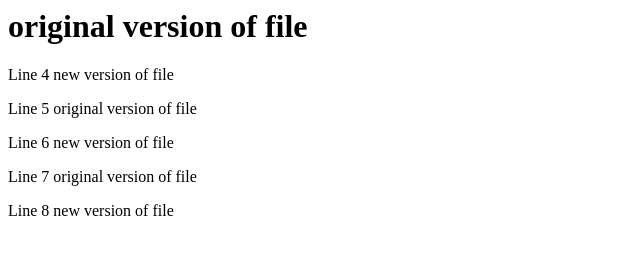
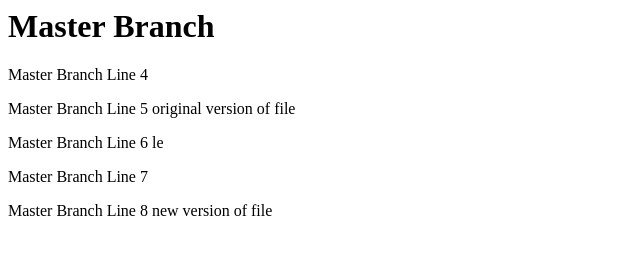
Before and after one commit to maxdiediker/sm15-branchpractice, a plain HTML site: page index.htm in a window 1280 px wide. Shown: the whole page, without its empty margins (0-640 px from the left). Drawn offline with Linux system fonts and the light colour scheme.

Commit message:
master causes trouble

```diff
--- a/index.htm
+++ b/index.htm
@@ -1,10 +1,10 @@
 <html>
 <body>
-<h1>original version of file</h1>
-<p>Line 4 new version of file</p>
-<p>Line 5 original version of file</p>
-<p>Line 6 new version of file</p>
-<p>Line 7 original version of file</p>
-<p>Line 8 new version of file</p>
+<h1>Master Branch</h1>
+<p>Master Branch Line 4 </p>
+<p>Master Branch Line 5 original version of file</p>
+<p>Master Branch Line 6 le</p>
+<p>Master Branch Line 7 </p>
+<p>Master Branch Line 8 new version of file</p>
 </body>
 </html>
```
